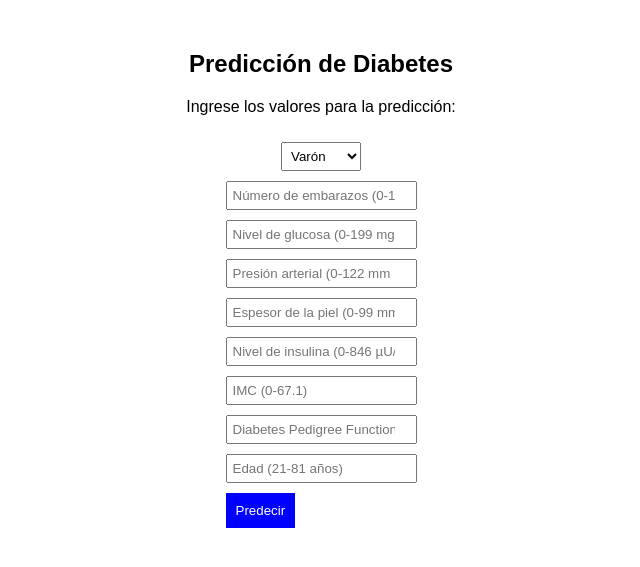
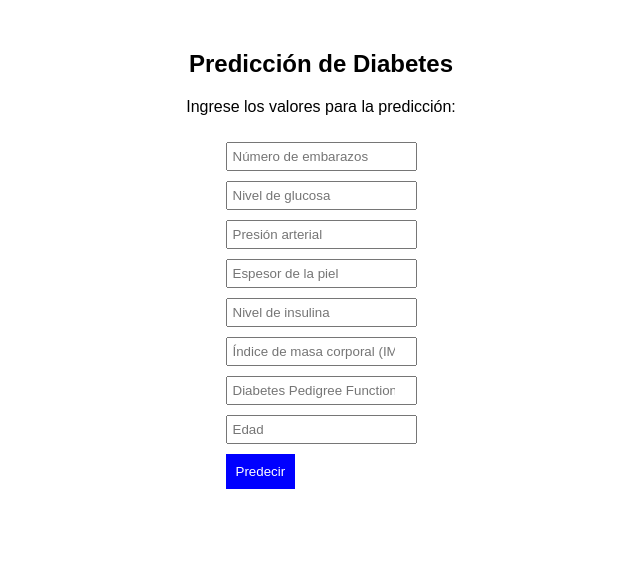
Before and after one commit to melendezcontreras-pablo/Proyecto-Diabetes-IA, a Flask app: page / in a window 1280 px wide. Shown: the top 567 px of the page, without its empty margins (319-959 px from the left). Run offline with Flask 3, Linux system fonts and the light colour scheme; parts of the project's set-up code (start-up, migrations or seed data) failed here and were passed over.

Commit message:
solución genero

```diff
--- a/Proyecto/app.py
+++ b/Proyecto/app.py
@@ -11,18 +11,6 @@ with open('scaler.pkl', 'rb') as scaler_file:
 
 app = Flask(__name__)
 
-# Definir rangos válidos para los valores ingresados
-RANGOS = {
-    "embarazos": (0, 17),
-    "glucosa": (0, 199),
-    "presion": (0, 122),
-    "espesor_piel": (0, 99),
-    "insulina": (0, 846),
-    "imc": (0, 67.1),
-    "diabetes_pedigree": (0.08, 2.42),
-    "edad": (21, 81)
-}
-
 @app.route('/')
 def home():
     return render_template('index.html')
@@ -31,20 +19,7 @@ def home():
 def predict():
     try:
         # Obtener los valores del formulario
-        genero = float(request.form['genero'])
-        features = []
-
-        for key in RANGOS:
-            valor = float(request.form[key])
-            min_val, max_val = RANGOS[key]
-
-            if valor < min_val or valor > max_val:
-                return render_template('index.html', prediction_text=f'Error: {key} debe estar entre {min_val} y {max_val}.')
-
-            features.append(valor)
-
-        # Agregar género a los datos
-        features.insert(0, genero)  # Insertar el género al inicio
+        features = [float(x) for x in request.form.values()]
         features_array = np.array([features])
 
         # Escalar los datos
--- a/Proyecto/templates/index.html
+++ b/Proyecto/templates/index.html
@@ -7,7 +7,7 @@
     <style>
         body { font-family: Arial, sans-serif; text-align: center; margin: 50px; }
         form { display: inline-block; text-align: left; }
-        input, select { display: block; margin: 10px auto; padding: 5px; }
+        input { display: block; margin: 10px auto; padding: 5px; }
         button { padding: 10px; background: blue; color: white; border: none; cursor: pointer; }
     </style>
 </head>
@@ -15,18 +15,14 @@
     <h2>Predicción de Diabetes</h2>
     <p>Ingrese los valores para la predicción:</p>
     <form action="/predict" method="post">
-        <select name="genero" required>
-            <option value="1">Varón</option>
-            <option value="0">Hembra</option>
-        </select>
-        <input type="number" name="embarazos" placeholder="Número de embarazos (0-17)" required>
-        <input type="number" name="glucosa" placeholder="Nivel de glucosa (0-199 mg/dL)" required>
-        <input type="number" name="presion" placeholder="Presión arterial (0-122 mm Hg)" required>
-        <input type="number" name="espesor_piel" placeholder="Espesor de la piel (0-99 mm)" required>
-        <input type="number" name="insulina" placeholder="Nivel de insulina (0-846 µU/mL)" required>
-        <input type="number" name="imc" placeholder="IMC (0-67.1)" required>
-        <input type="number" name="diabetes_pedigree" placeholder="Diabetes Pedigree Function (0.08-2.42)" required>
-        <input type="number" name="edad" placeholder="Edad (21-81 años)" required>
+        <input type="number" name="embarazos" placeholder="Número de embarazos" required>
+        <input type="number" name="glucosa" placeholder="Nivel de glucosa" required>
+        <input type="number" name="presion" placeholder="Presión arterial" required>
+        <input type="number" name="espesor_piel" placeholder="Espesor de la piel" required>
+        <input type="number" name="insulina" placeholder="Nivel de insulina" required>
+        <input type="number" name="imc" placeholder="Índice de masa corporal (IMC)" required>
+        <input type="number" name="diabetes_pedigree" placeholder="Diabetes Pedigree Function" required>
+        <input type="number" name="edad" placeholder="Edad" required>
         <button type="submit">Predecir</button>
     </form>
 
```
